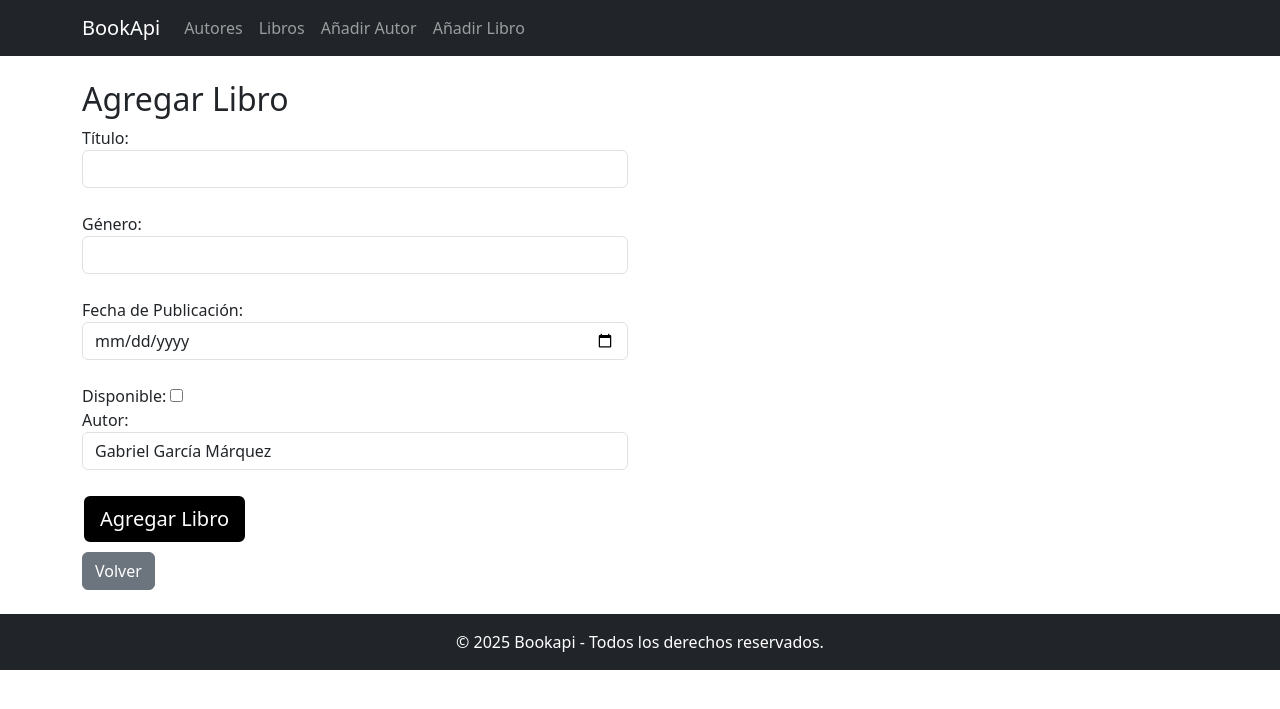
After one commit to MartaJiGa/2dampracticas, a PHP site: page /add_book.php in a window 1280 px wide. The commit adds this page. Shown: the top 709 px of the page. Run offline with PHP 8.4, Linux system fonts and the light colour scheme; data comes from the database, SQL or seed files in the repository.

Commit message:
Added functionality to add authors and books

```diff
--- /dev/null
+++ b/Bookapiweb/add_book.php
@@ -0,0 +1,51 @@
+<?php
+include 'includes/db.php';
+include 'includes/header.php';
+
+if ($_SERVER['REQUEST_METHOD'] === 'POST') {
+    $title = $_POST['title'];
+    $genre = $_POST['genre'];
+    $publication_date = $_POST['publication_date'];
+    $available = isset($_POST['available']) ? 1 : 0;
+    $id_author = $_POST['id_author'];
+
+    $stmt = $pdo->prepare("INSERT INTO books (title, genre, publication_date, available, id_author) VALUES (?, ?, ?, ?, ?)");
+    $stmt->execute([$title, $genre, $publication_date, $available, $id_author]);
+
+    echo "<p class='alert alert-success'>Libro añadido correctamente.</p>";
+}
+?>
+
+<h2>Agregar Libro</h2>
+<form method="POST" action="add_book.php">
+    <div class="row">
+        <div class="col-md-6">
+            <label>Título:</label>
+            <input type="text" name="title" required class="form-control"><br>
+
+            <label>Género:</label>
+            <input type="text" name="genre" class="form-control"><br>
+
+            <label>Fecha de Publicación:</label>
+            <input type="date" name="publication_date" required class="form-control" lang="es"><br>
+
+            <label>Disponible:</label>
+            <input type="checkbox" name="available"><br>
+
+            <label>Autor:</label>
+            <select name="id_author" required class="form-control">
+                <?php
+                $stmt = $pdo->query("SELECT id, author_name FROM authors");
+                while ($autor = $stmt->fetch(PDO::FETCH_ASSOC)) {
+                    echo "<option value='{$autor['id']}'>{$autor['author_name']}</option>";
+                }
+                ?>
+            </select><br>
+
+            <button type="submit" class="btn custom-btn btn-lg">Agregar Libro</button>
+        </div>
+    </div>
+</form>
+
+<a href="index.php" class="btn btn-secondary mt-2">Volver</a>
+<?php include 'includes/footer.php'; ?>
--- a/Bookapiweb/includes/db.php
+++ b/Bookapiweb/includes/db.php
@@ -2,7 +2,7 @@
 $host = "localhost";
 $dbname = "bookapi";
 $username = "root";
-$password = "";
+$password = "root";
 
 try {
     $pdo = new PDO("mysql:host=$host;dbname=$dbname;charset=utf8", $username, $password);
--- a/Bookapiweb/includes/header.php
+++ b/Bookapiweb/includes/header.php
@@ -19,6 +19,8 @@
             <ul class="navbar-nav">
                 <li class="nav-item"><a class="nav-link" href="autores.php">Autores</a></li>
                 <li class="nav-item"><a class="nav-link" href="libros.php">Libros</a></li>
+                <li class="nav-item"><a class="nav-link" href="add_author.php">Añadir Autor</a></li>
+                <li class="nav-item"><a class="nav-link" href="add_book.php">Añadir Libro</a></li>
             </ul>
         </div>
     </div>
--- a/Bookapiweb/index.php
+++ b/Bookapiweb/index.php
@@ -6,6 +6,8 @@
     <div class="d-flex flex-column gap-3">
         <a href="libros.php" class="btn custom-btn btn-lg"> Ver Libros</a>
         <a href="autores.php" class="btn custom-btn btn-lg"> Ver Autores</a>
+        <a href="add_book.php" class="btn btn-secondary"> Añadir Libros</a>
+        <a href="add_author.php" class="btn btn-secondary"> Añadir Autores</a>
     </div>
 </div>
 
```
Also changed, not shown: Bookapiweb/add_author.php (added, +44 -0 lines), Bookapiweb/autores.php (line endings or trailing spaces).
